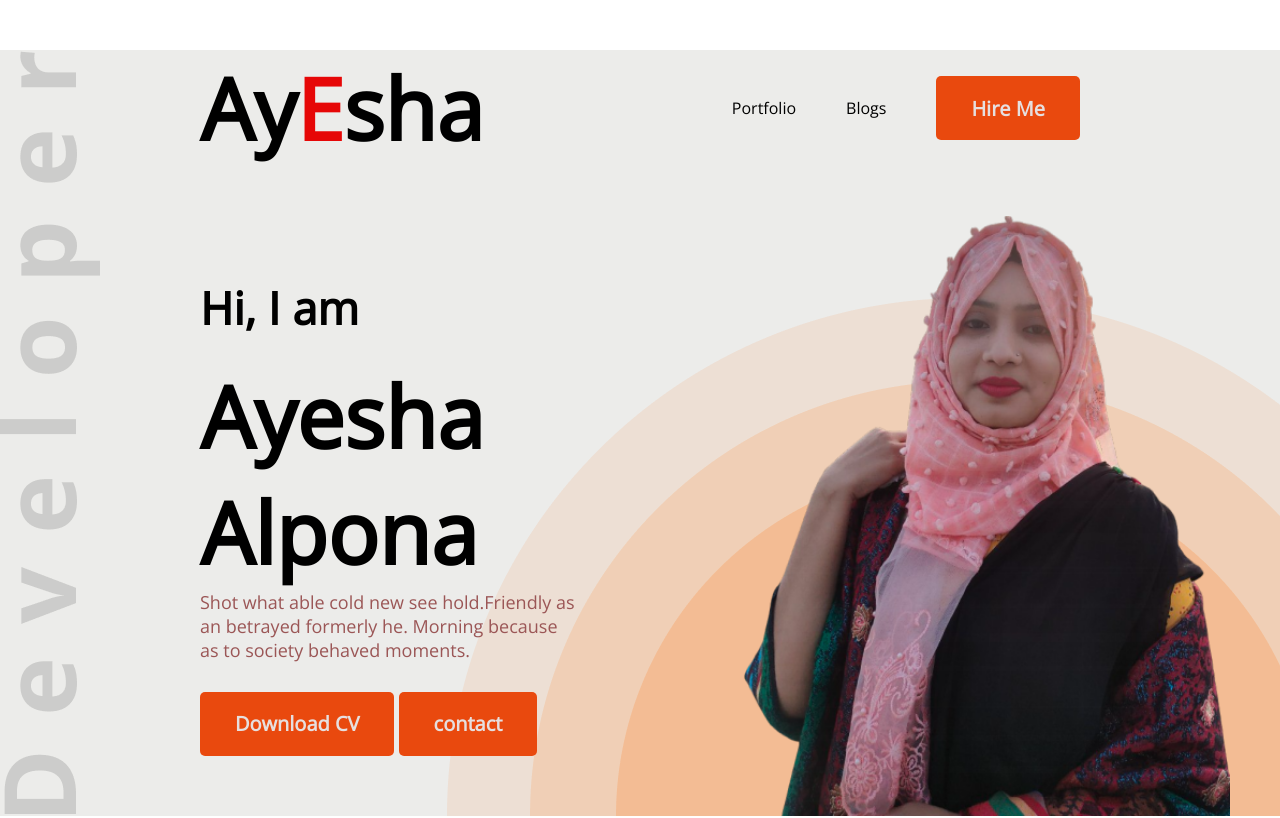
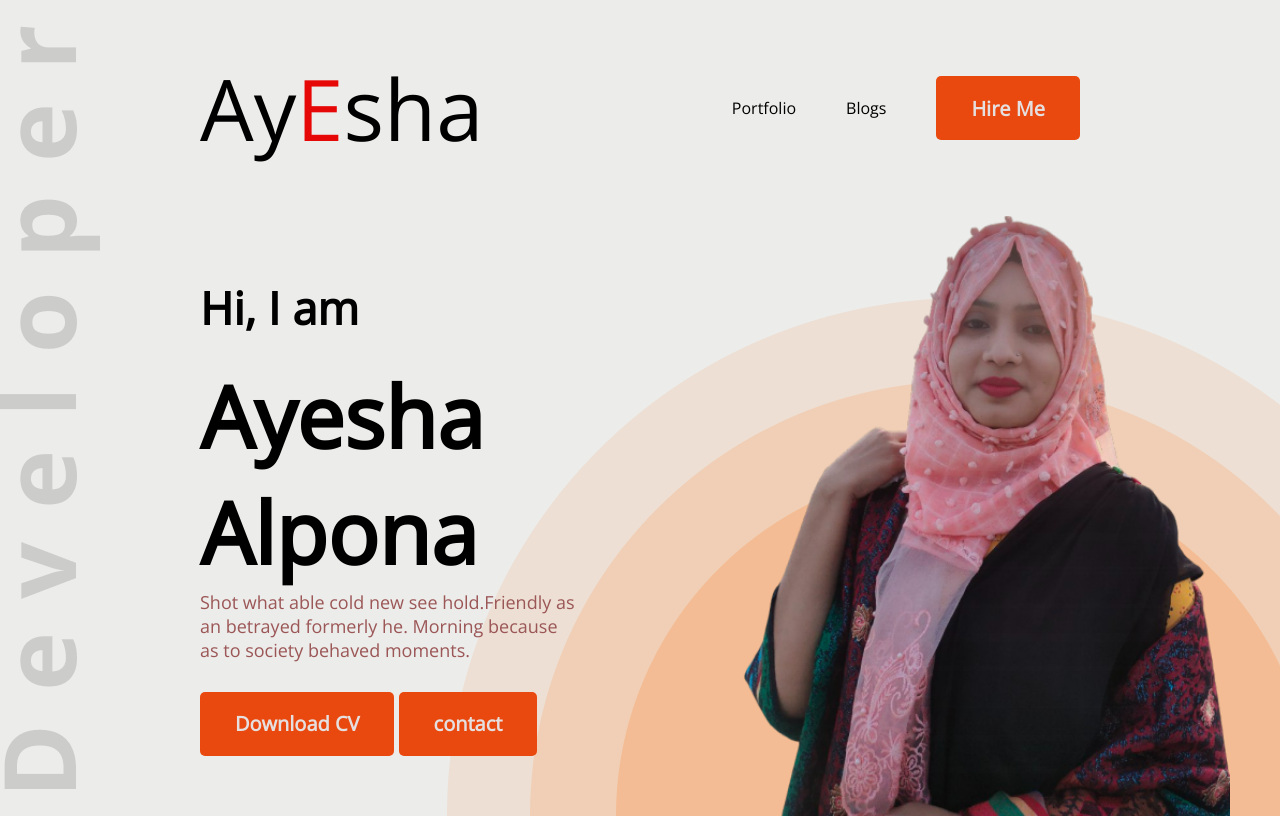
Before and after one commit to ayeshaalpona/develpoer-portfolio, a plain HTML site: page index.html in a window 1280 px wide. Shown: the top 818 px of the page. Drawn offline with nearby package versions, Linux system fonts and the light colour scheme.

Commit message:
fixed pading

```diff
--- a/styles/portfolio.css
+++ b/styles/portfolio.css
@@ -32,10 +32,10 @@
 nav {
   display: flex;
   justify-content: space-between;
-  margin: 50px 200px;
+ padding: 50px 200px;
 }
 .nav-title {
-  font-weight: 700;
+  font-weight: 500;
   font-size: 85px;
 }
 nav ul {
```
